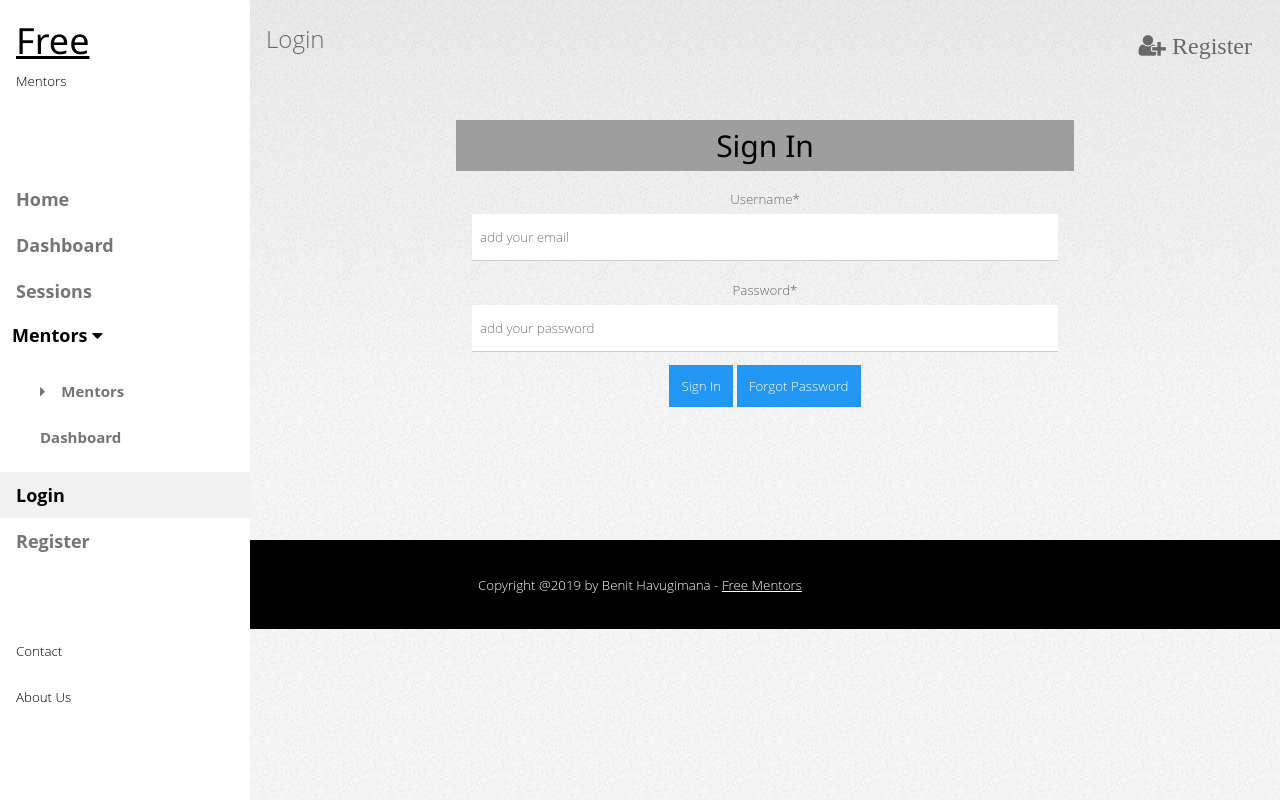
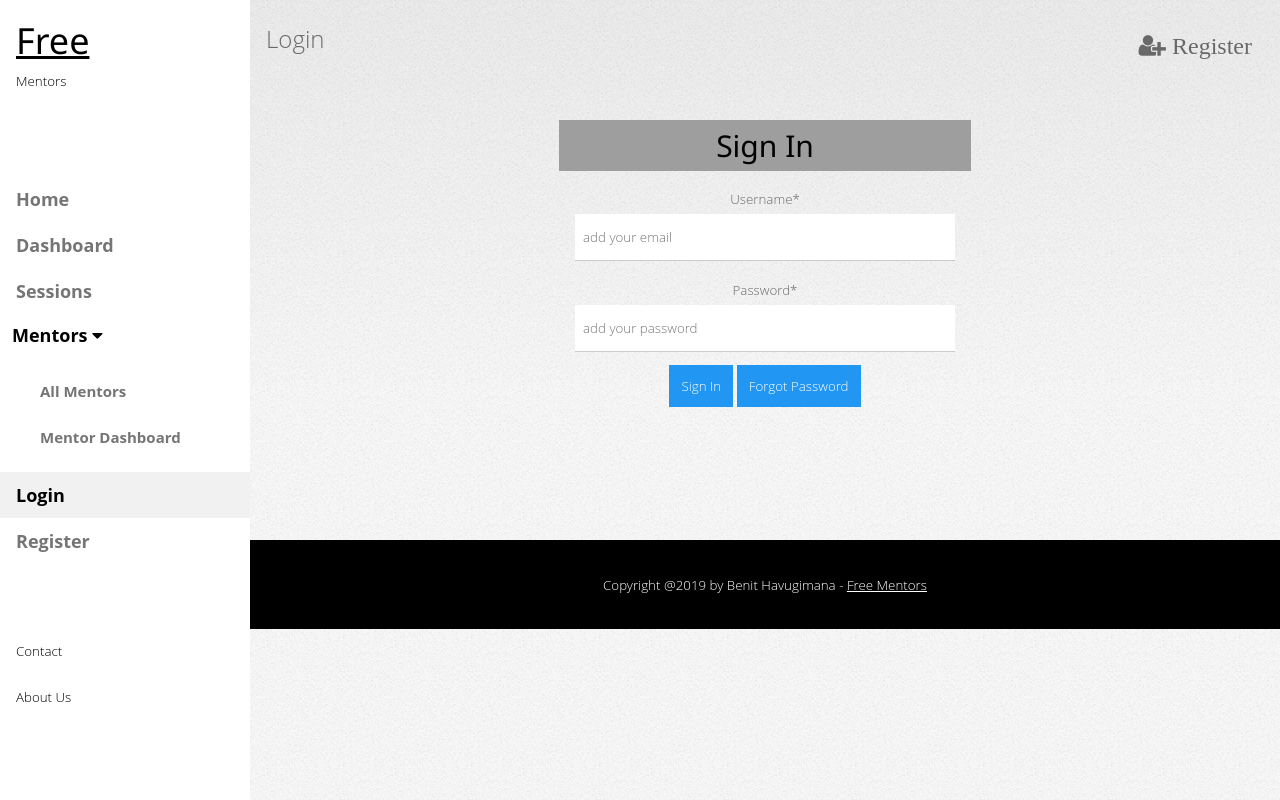
Before and after one commit to Jajabenit250/Free-Mentors, a website: page UI/login.html in a window 1280 px wide. Drawn offline with Linux system fonts and the light colour scheme; files whose address does not match are found by name.

Commit message:
fixing-login-page [finishes #168319476]

```diff
--- a/UI/login.html
+++ b/UI/login.html
@@ -34,9 +34,8 @@
         Mentors <i class="fa fa-caret-down"></i>
       </a>
       <div id="navResponsive" class="fmentors-bar-block fmentors-hide fmentors-padding-large fmentors-medium">
-        <a href="mentors.html" class="fmentors-bar-item fmentors-button"><i
-            class="fa fa-caret-right fmentors-margin-right"></i>Mentors</a>
-        <a href="mentors_dash.html" class="fmentors-bar-item fmentors-button">Dashboard</a>
+        <a href="mentors.html" class="fmentors-bar-item fmentors-button">All Mentors</a>
+        <a href="mentors_dash.html" class="fmentors-bar-item fmentors-button">Mentor Dashboard</a>
       </div>
       <a href="login.html" class="fmentors-bar-item fmentors-button fmentors-light-grey">Login</a>
       <a href="register.html" class="fmentors-bar-item fmentors-button">Register</a>
@@ -69,7 +68,7 @@
     </header>
     <center>
       <br>
-      <div style="width: 60%">
+      <div style="width: 40%">
         <div class="fmentors-container fmentors-grey">
           <h2>Sign In</h2>
         </div>
@@ -94,16 +93,16 @@
     <br>
     <br>
 
-
+    <!-- Footer -->
+    <footer class="fmentors-center fmentors-black fmentors-padding-16">
+      <p>Copyright @2019 by Benit Havugimana - <a href="" title="Free Mentors" target="_blank"
+          class="fmentors-hover-text-green">Free Mentors</a></p>
+    </footer>
   </div>
 
 
 
-  <!-- Footer -->
-  <footer class="fmentors-center fmentors-black fmentors-padding-16">
-    <p>Copyright @2019 by Benit Havugimana - <a href="" title="Free Mentors" target="_blank"
-        class="fmentors-hover-text-green">Free Mentors</a></p>
-  </footer>
+
 
   <script src="./js/main.js">
 
```
